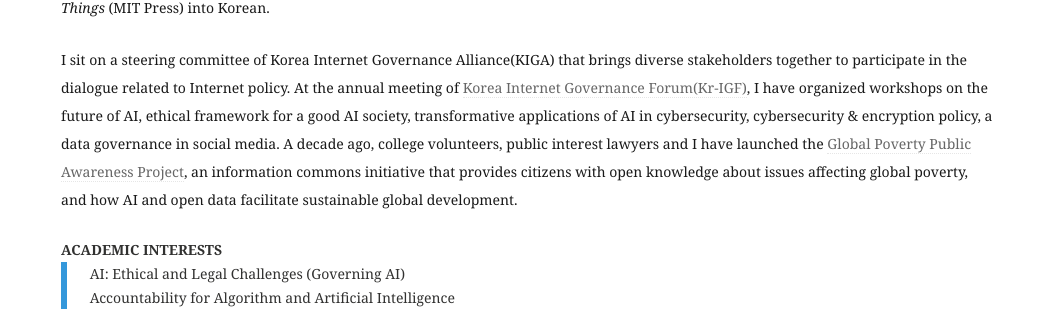
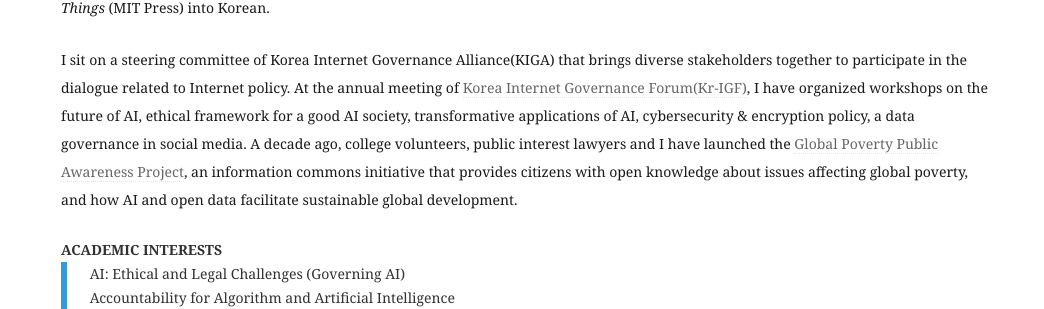
Before and after one commit to eunchangchoi/eunchangchoi.github.io, a Jekyll site: the page built from index.md, in a window 1280 px wide. Shown: the part 987-1296 px from the top of the page, without its empty margins (39-1083 px from the left). Built offline with Jekyll 4.4.1, drawn with Linux system fonts in a browser that asks for light colours.

Commit message:
Update index.md

```diff
--- a/index.md
+++ b/index.md
@@ -21,7 +21,7 @@
 <p>I, 최은창(崔恩彰), am a Korean legal scholar at Seoul National University Law School, and a non-resident fellow of <a href="https://thefreeinternetproject.org/"> the Free Internet Project </a>at Illinois Institute of Technology in Chicago. I have been actively participating in Law Committee of <a href="https://ethicsinaction.ieee.org/">IEEE Global Initiative on Ethics of Autonomous and Intelligent Systems</a>, and its Working Groups including P7002 'Data Privacy Process'and P7001 'Transparency of Autonomous Systems'. I have been invited to the Expert Council of Robot Ethics of Korea and KAIST Fourth Industrial Revolution Intelligence Center. My current research focuses on the intersection of law and AI, applied ethical and governance challenges in AI, safety concerns arising from transformative AI, global data law, and regulatory policy on emerging technologies. Recently I have consulted with <a href="https://www.kisdi.re.kr/"> Korea Information Society Development Institute (KISDI)</a>, <a href="http://www.stepi.re.kr/">Science and Technology Policy Institute (STEPI)</a> and South Korean <a href="https://www.4th-ir.go.kr"> Presidential Committee on the Fourth Industrial Revolution</a> on AI policy and strategy.
   <p> Previously, I was a resident fellow of <a href="https://https://law.yale.edu/isp"> Information Society Project at Yale Law School</a>, where I worked as a coordinator of Harvard-Yale-MIT Cyberscholar Working Group. I also have held an appointment as a visiting scholar at <a href="https://www.law.ox.ac.uk/centres-institutes/centre-socio-legal-studies"> Centre for Socio-Legal Studies,Oxford Law Faculty</a>. I was an invited expert of <a href="https://www.w3.org/2011/07/privacy-ig-charter"> W3C Privacy Interest Group</a> and a fellow of STEPI, a leading think tank of South Korea. I have taught at Korea University Graduate School of International Studies and Ewha Womans University, and <a href="https://www.icann.org/news/announcement-2-2019-05-14-en"> the Asia Pacific Internet Governance Academy(APIGA)</a> about multistakeholder perspectives on ethical framework of AI.</p>
 <p> My articles primarily addressed underlying legal, policy issues associated with computer algorithm, Internet architecture, data privacy in cloud computing, legal foundation of data ownership, and platform liability. I have authored books <i> Al Governance </i>(forthcoming) and <i>The Future of Fake News</i>(forthcoming), <i> Layered Model of Regulation</i>, and co-authored <i>AI:Power Shift and International Politicsa</i> with political scientists. I have also translated <i> The Weath of Networks</i> written by Yochai Benkler (Yale Univ Press),<i> Meme in Digital Culture,</i> and <i>Internet of Things</i> (MIT Press) into Korean. </p>
-<p> I sit on a steering committee of Korea Internet Governance Alliance(KIGA) that brings diverse stakeholders together to participate in the dialogue related to Internet policy. At the annual meeting of <a href="http://krigf.kr"> Korea Internet Governance Forum(Kr-IGF)</a>, I have organized workshops on the future of AI, ethical framework for a good AI society, transformative applications of AI in cybersecurity, cybersecurity & encryption policy, a data governance in social media. A decade ago, college volunteers, public interest lawyers and I have launched the <a href="http://www.povertyinfo.org"> Global Poverty Public Awareness Project</a>, an information commons initiative that provides citizens with open knowledge about issues affecting global poverty, and how AI and open data facilitate sustainable global development.</p>
+<p> I sit on a steering committee of Korea Internet Governance Alliance(KIGA) that brings diverse stakeholders together to participate in the dialogue related to Internet policy. At the annual meeting of <a href="http://krigf.kr"> Korea Internet Governance Forum(Kr-IGF)</a>, I have organized workshops on the future of AI, ethical framework for a good AI society, transformative applications of AI, cybersecurity & encryption policy, a data governance in social media. A decade ago, college volunteers, public interest lawyers and I have launched the <a href="http://www.povertyinfo.org"> Global Poverty Public Awareness Project</a>, an information commons initiative that provides citizens with open knowledge about issues affecting global poverty, and how AI and open data facilitate sustainable global development.</p>
 
 <strong> ACADEMIC INTERESTS </strong> <br>
 <blockquote>
```
